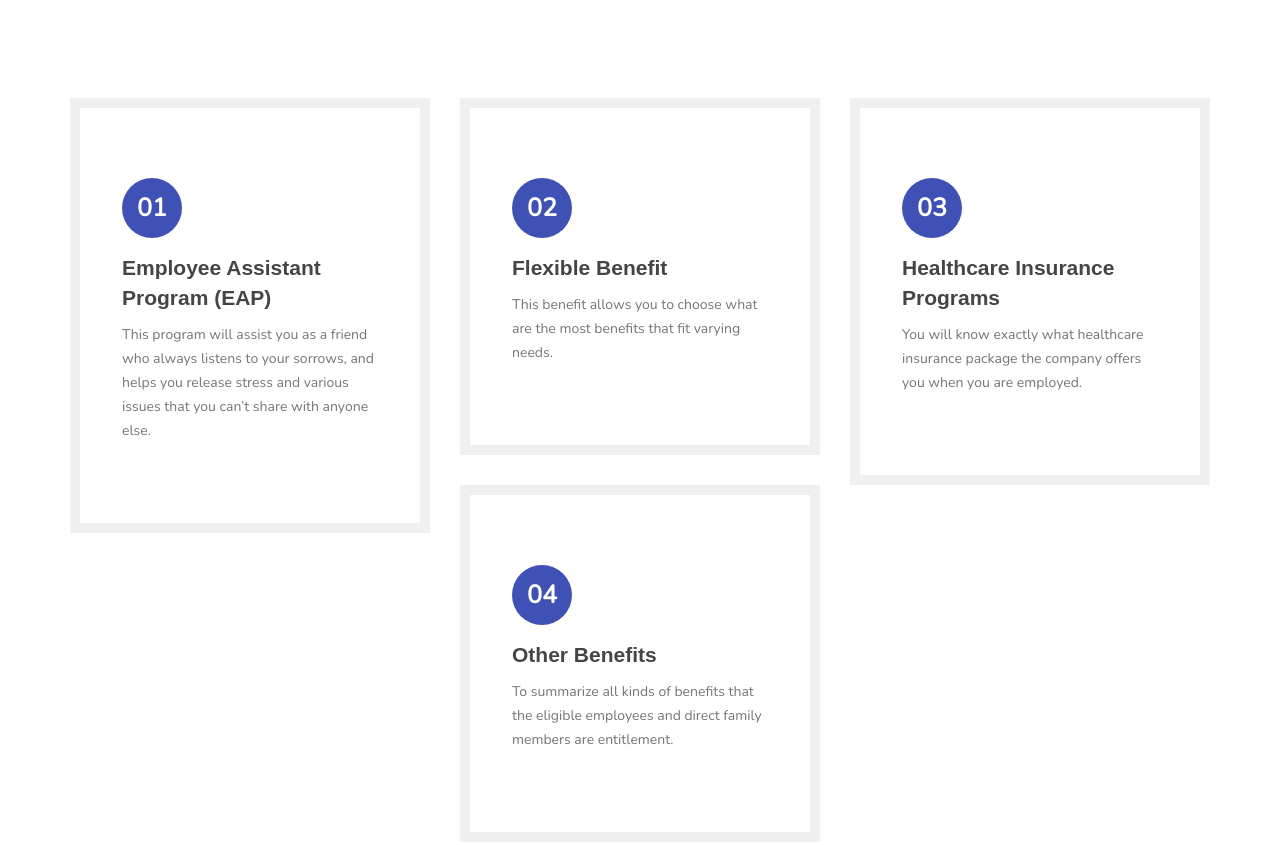
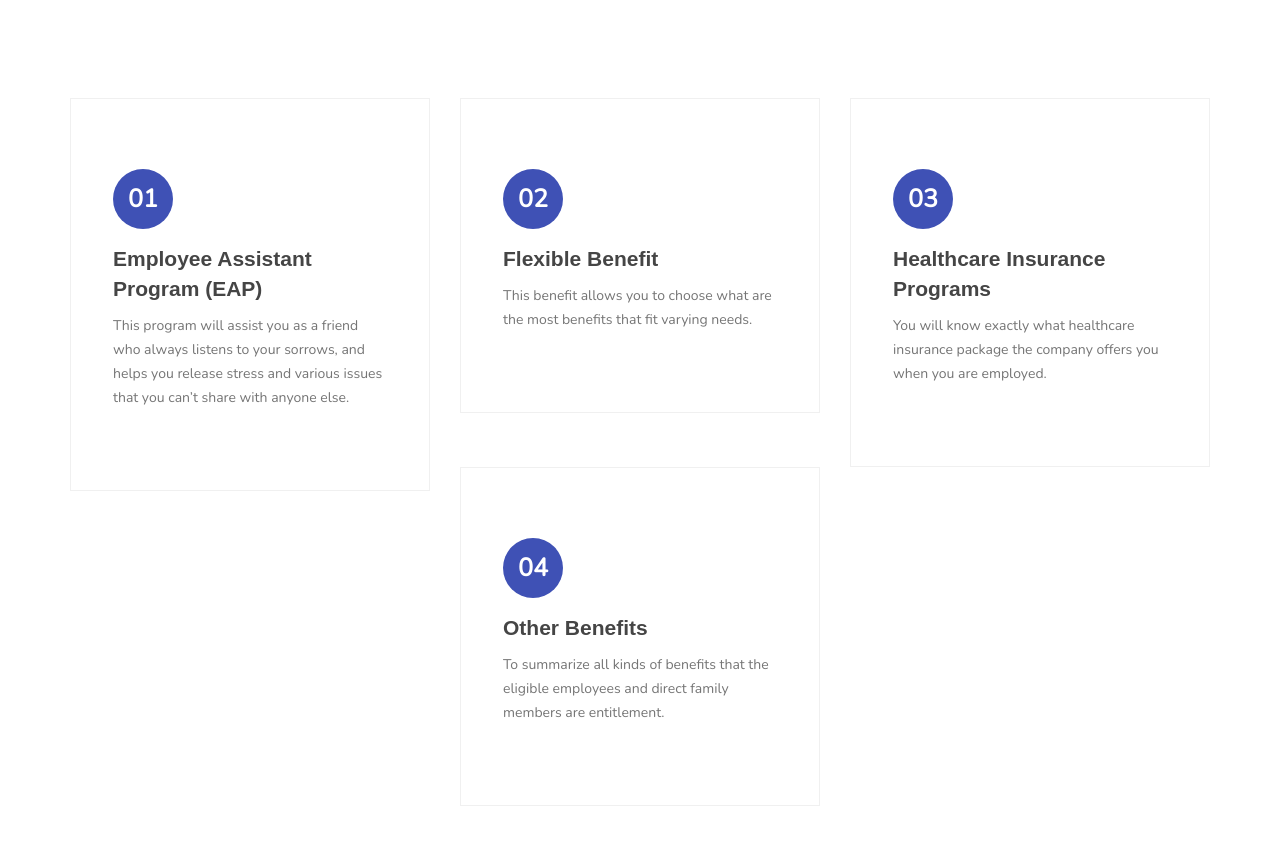
Before and after one commit to myin4/keppelcorporation2, a plain HTML site: page index.html in a window 1280 px wide. Shown: the part 722-1567 px from the top of the page. Drawn offline with nearby package versions, Linux system fonts and the light colour scheme; a web font is replaced by a local one.

Commit message:
update frame

```diff
--- a/css/templatemo-style.css
+++ b/css/templatemo-style.css
@@ -401,7 +401,7 @@ https://templatemo.com/tm-516-known
   -----------------------------------------*/
 
   .feature-thumb {
-    border: 10px solid #f0f0f0;
+    border: 1px solid #f0f0f0;
     padding: 5em 3em;
   }
 
```
